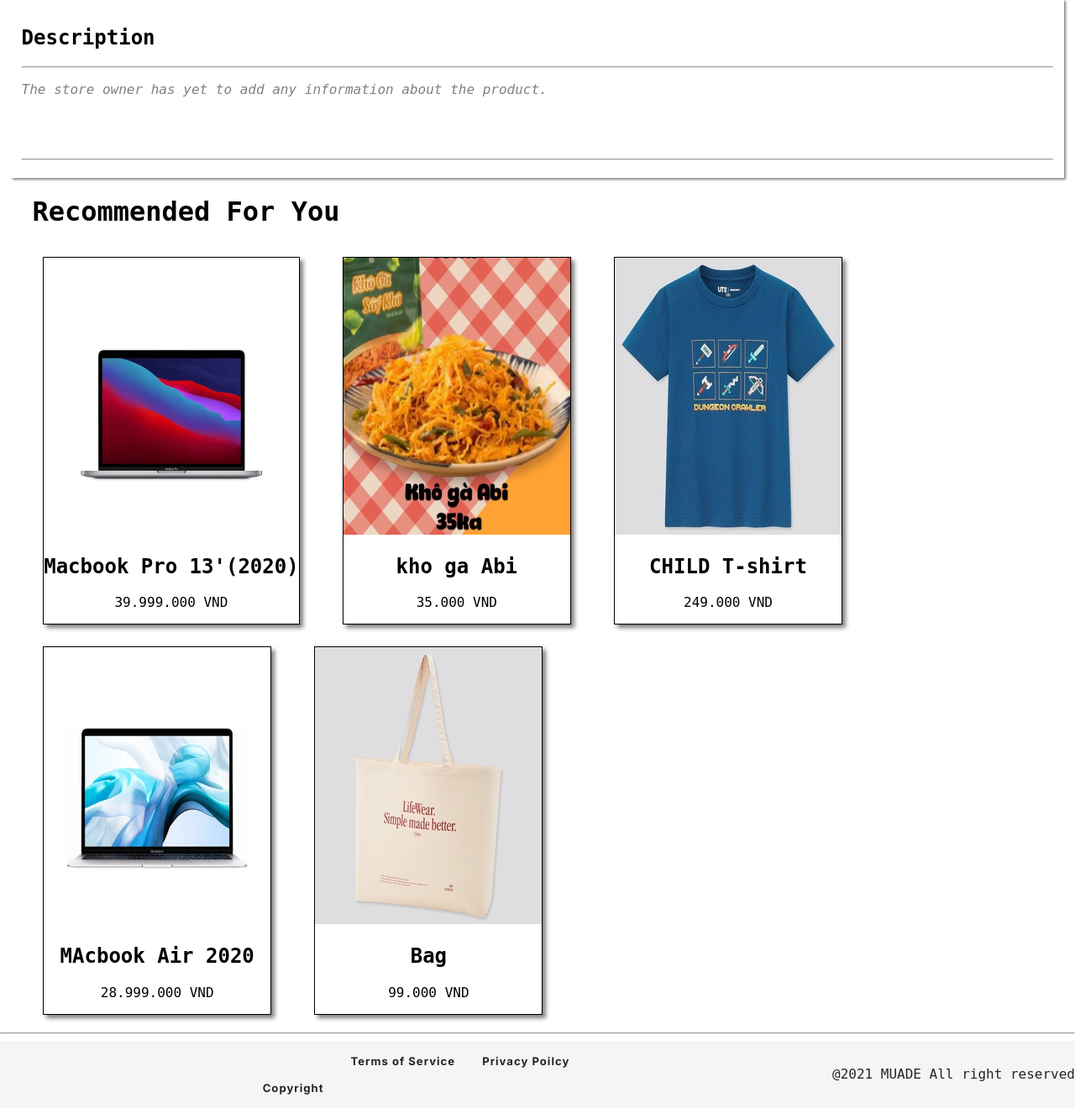
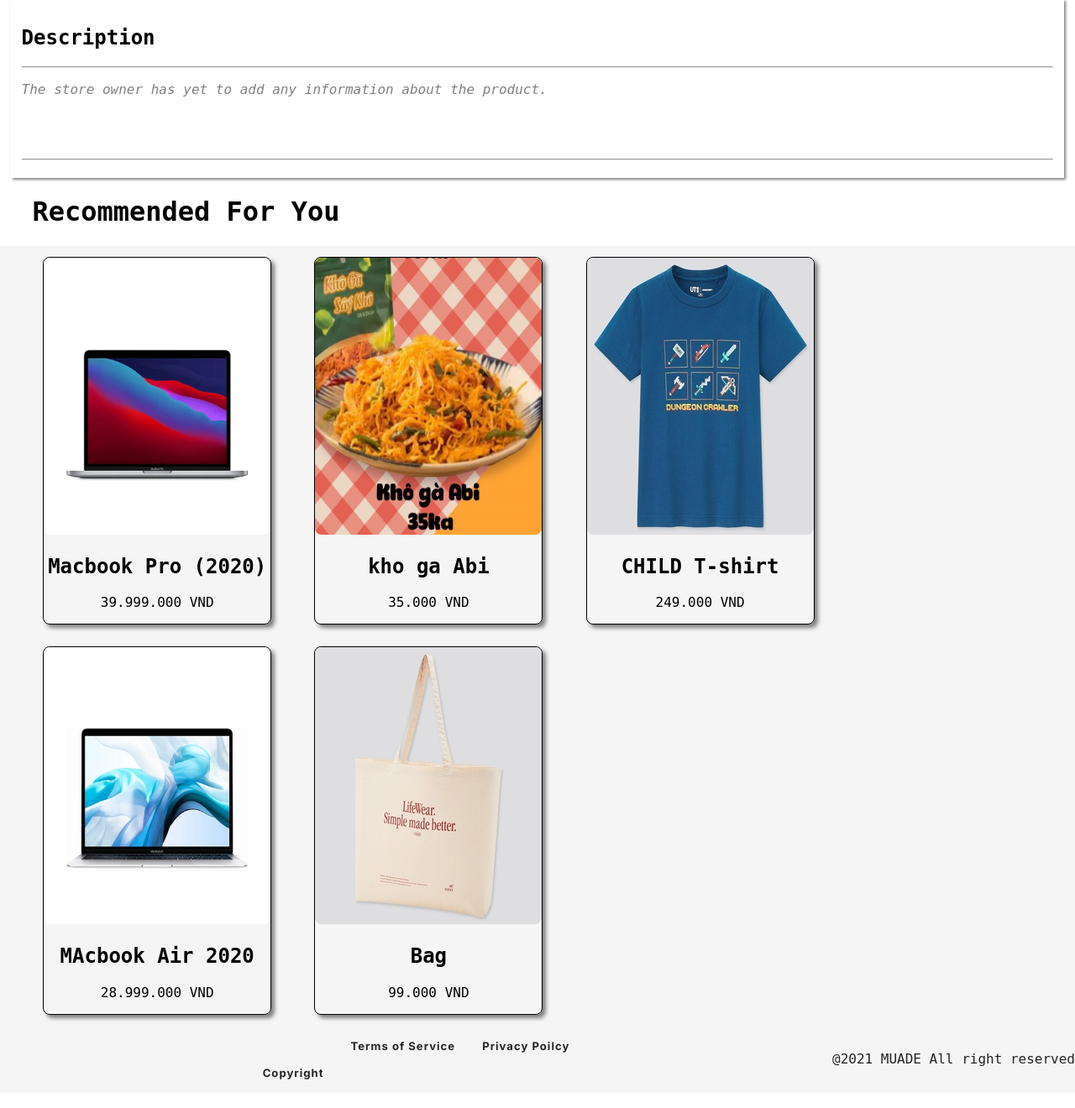
Before and after one commit to nhatquan0312/Web_Programming, a PHP site: page /product-u1.html in a window 1280 px wide. Shown: the part 691-2011 px from the top of the page at 84% size. After the commit the page ends 1977 px from the top, so only its background shows below. Run offline with PHP 8.4, Linux system fonts and the light colour scheme; some libraries are stand-ins or nearby versions.

Commit message:
update product

```diff
--- a/orderplacement.css
+++ b/orderplacement.css
@@ -1,10 +1,13 @@
 * {
     font-family: 'Unbuntu mono', monospace;
 }
-
+.background {
+    background-color: whitesmoke;
+}
 .flex {
     display:flex;
     flex-wrap:nowrap;
+    background-color: white;
 }
 .flex > h2 {
     width: 250px;
@@ -23,6 +26,7 @@
     padding: 1%;
     box-sizing:border-box;
     box-shadow: 2px 2px 3px grey;
+    background-color: white;
 }
 
  #number {
--- a/orderplacement.html
+++ b/orderplacement.html
@@ -40,7 +40,7 @@
                 </div>
             </nav>
 <body>
-        <main>
+        <div class='background'>
             <h1 style='text-align: center; padding:1%;'>YOUR SHOPPING CART</h1>
             <div class='flex order-content'>
                 <h2>Product name</h2>
@@ -79,7 +79,7 @@
 
             </div>
 
-        </main>
+        </div>
         <footer>
             <nav class="footer-navbar">
 
--- a/product-page.css
+++ b/product-page.css
@@ -71,11 +71,13 @@
 .recommend {
     display:flex;
     flex-wrap: wrap;
+    background-color: whitesmoke;
 }
 .rec-item {
     flex-direction: row;
     box-sizing: border-box;
     border: 1px solid black;
+    border-radius:8px;
     box-shadow: 4px 4px 5px grey;
     text-align: center;
     margin: 1% 0% 1% 4%;
@@ -87,6 +89,7 @@
 a > img {
     width: 270px;
     height: 330px;
+    border-radius: 8px;
 }
 /*resolution for ipad*/
 @media screen and (max-width: 1024px) {
@@ -135,13 +138,13 @@
     }
 }
 /*resolution for iphone*/
-@media screen and (max-width: 676px) {
+@media screen and (max-width: 767px) {
     .container {
         padding: 1% 5%;
     }
     .image > img {
-        width: 240px;
-        height: 320px;
+        width: 220px;
+        height: 300px;
     }
     .title  {
         font-size: 25px;
--- a/product-u1.html
+++ b/product-u1.html
@@ -73,7 +73,7 @@
 
         <div class='rec-item'>
             <a href='orderplacement.html'><img src='img/mac1.webp'>
-            <h2>Macbook Pro 13'(2020)</h2>
+            <h2>Macbook Pro (2020)</h2>
             <p class='price'>39.999.000 VND</p></a>
         </div>
         <div class='rec-item'>
@@ -96,7 +96,7 @@
             <h2>Bag</h2>
             <p class='price'>99.000 VND</p>
         </div>
-    </div><hr>
+    </div>
 
     <footer>
         <nav class="footer-navbar">
--- a/store.css
+++ b/store.css
@@ -24,6 +24,7 @@
 .new-products  {
     display:flex;
     flex-wrap: wrap;
+    background-color: whitesmoke;
 }
 .item-box {
     box-shadow: 4px 4px 5px grey;
```
